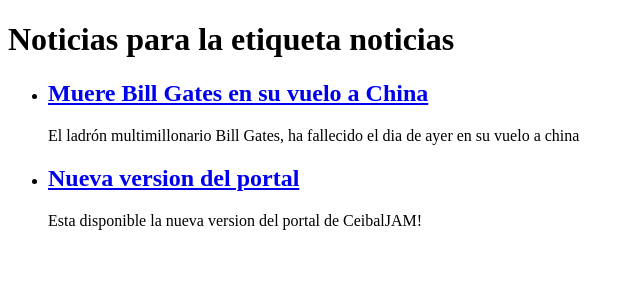
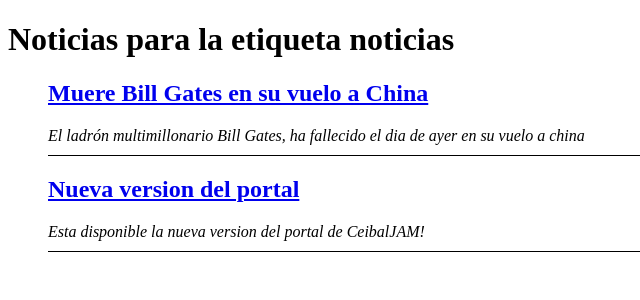
Before and after one commit to ceibaljam/portal, a Flask app: page /noticias/tags/noticias in a window 1280 px wide. Shown: the top 300 px of the page, without its empty margins (0-640 px from the left). Run offline with Flask 2, Linux system fonts and the light colour scheme.

Commit message:
Use same style for tags list
Signed-off-by: Daniel Francis <francis@sugarlabs.org>

```diff
--- a/templates/tag.html
+++ b/templates/tag.html
@@ -8,7 +8,7 @@
   </head>
   <body>
     <h1>Noticias para la etiqueta {{ tag }}</h1>
-    <ul>
+    <ul class="list">
     {% for noticia in noticias %}
         <li>
         <h2><a href="/noticias/{{ noticia.name }}">{{ noticia.title }}</a></h2>
```
